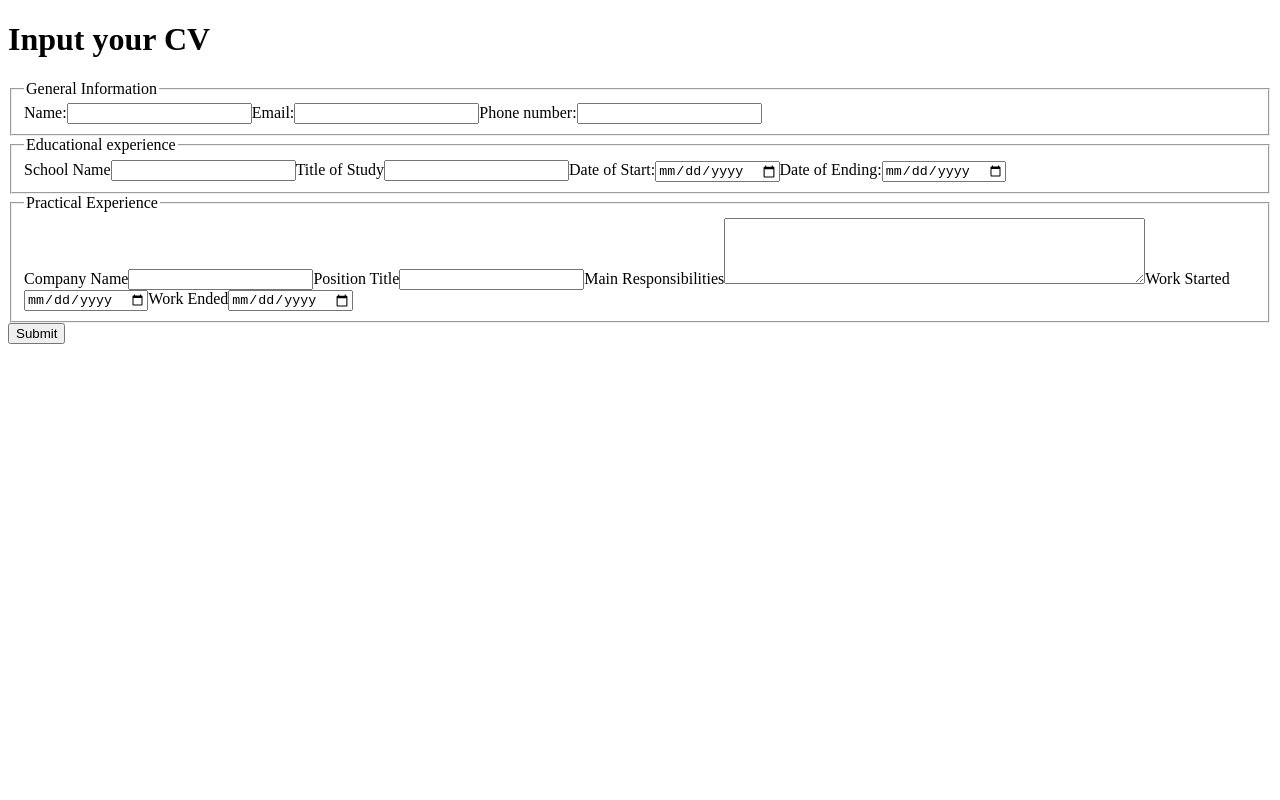
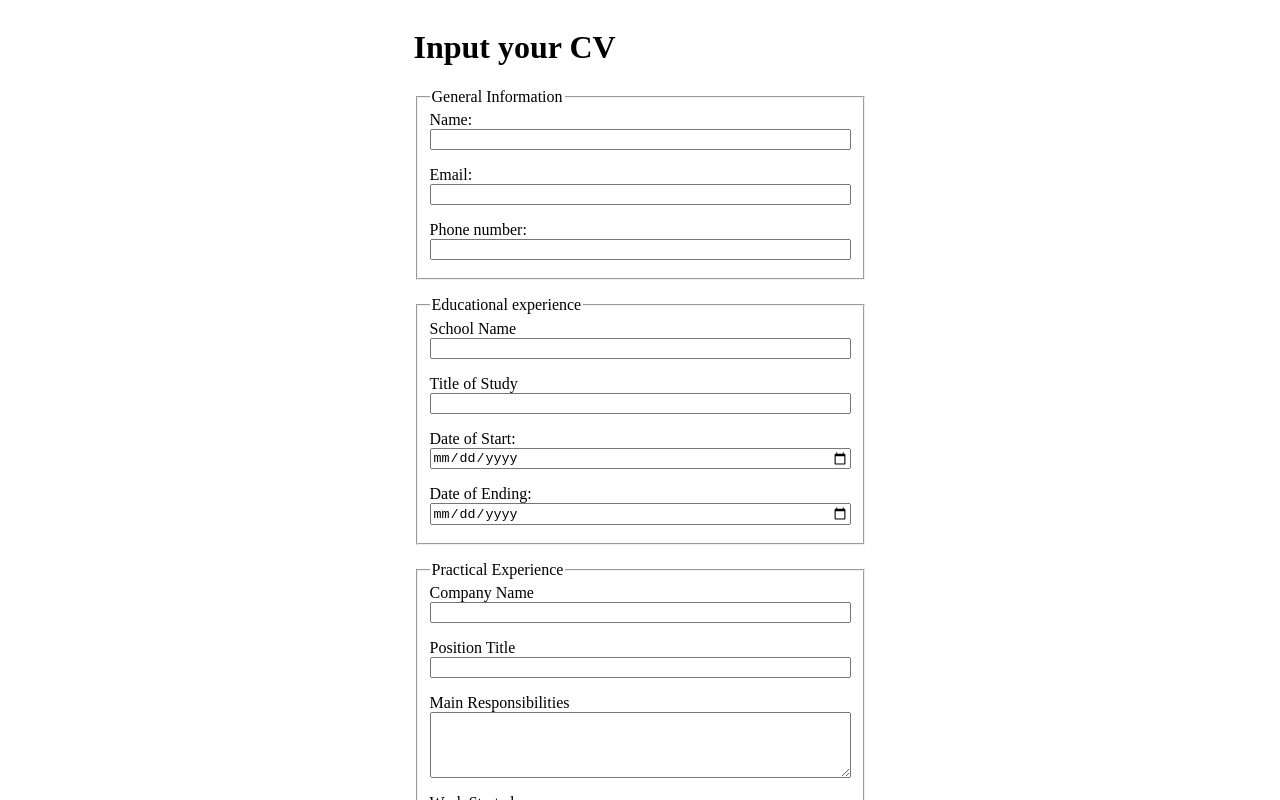
Before and after one commit to Protheu-42/The-Odin-Project-CV, a React (Vite) app: page / in a window 1280 px wide. Shown: the top 800 px of the page. Built offline with nearby package versions, Linux system fonts and the light colour scheme.

Commit message:
feat: styles create

```diff
--- a/src/App.jsx
+++ b/src/App.jsx
@@ -2,6 +2,8 @@ import { useState } from "react";
 import GeneralInfoField from "./components/GeneralInfoField";
 import EducationalFieldInfo from "./components/EducationalFieldInfo";
 import PracticalExperience from "./components/PracticalExperience";
+import "./styles/form.css";
+import "./styles/view.css";
 
 function App() {
   const [visualizationMode, setVisualizationMode] = useState("form");
@@ -101,7 +103,7 @@ function App() {
   }
   if (visualizationMode === "form") {
     return (
-      <div>
+      <div className="formDiv">
         <h1>Input your CV</h1>
         <form>
           <fieldset>
@@ -142,7 +144,7 @@ function App() {
 
   if (visualizationMode === "read") {
     return (
-      <div>
+      <div className="viewMode">
         <h1>{generalInfo.name}</h1>
 
         <h2>Educational History</h2>
@@ -160,8 +162,8 @@ function App() {
           My main responsibilities were {experienceInfo.mainResponsibilities}
         </p>
         <p>
-          Work there from {experienceInfo.dateOfStart} to{" "}
-          {experienceInfo.dateOfEnding}
+          Work there from {experienceInfo.workStarted} to{" "}
+          {experienceInfo.workEnded}
         </p>
         <h3>Contact</h3>
         <ul>
--- /dev/null
+++ b/src/styles/form.css
@@ -0,0 +1,19 @@
+body {
+  display: grid;
+}
+
+.formDiv {
+  display: grid;
+  justify-self: center;
+}
+
+fieldset {
+  display: grid;
+  gap: 0.5rem;
+  margin-bottom: 1rem;
+}
+
+label {
+  display: grid;
+  margin-bottom: 0.5rem;
+}
--- /dev/null
+++ b/src/styles/view.css
@@ -0,0 +1,13 @@
+.viewMode {
+  justify-self: center;
+}
+
+.viewMode h2 {
+  margin-top: 1rem;
+  margin-bottom: 0.5rem;
+}
+
+.viewMode h3 {
+  margin-top: 0.5rem;
+  margin-bottom: 0.5rem;
+}
```
